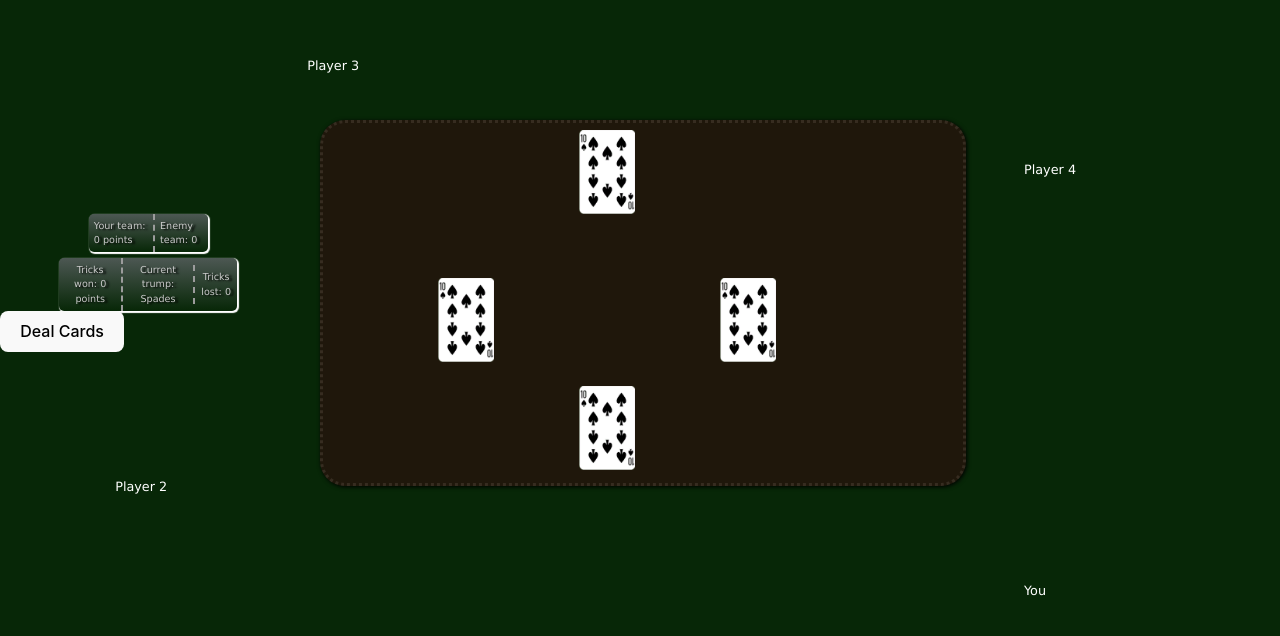
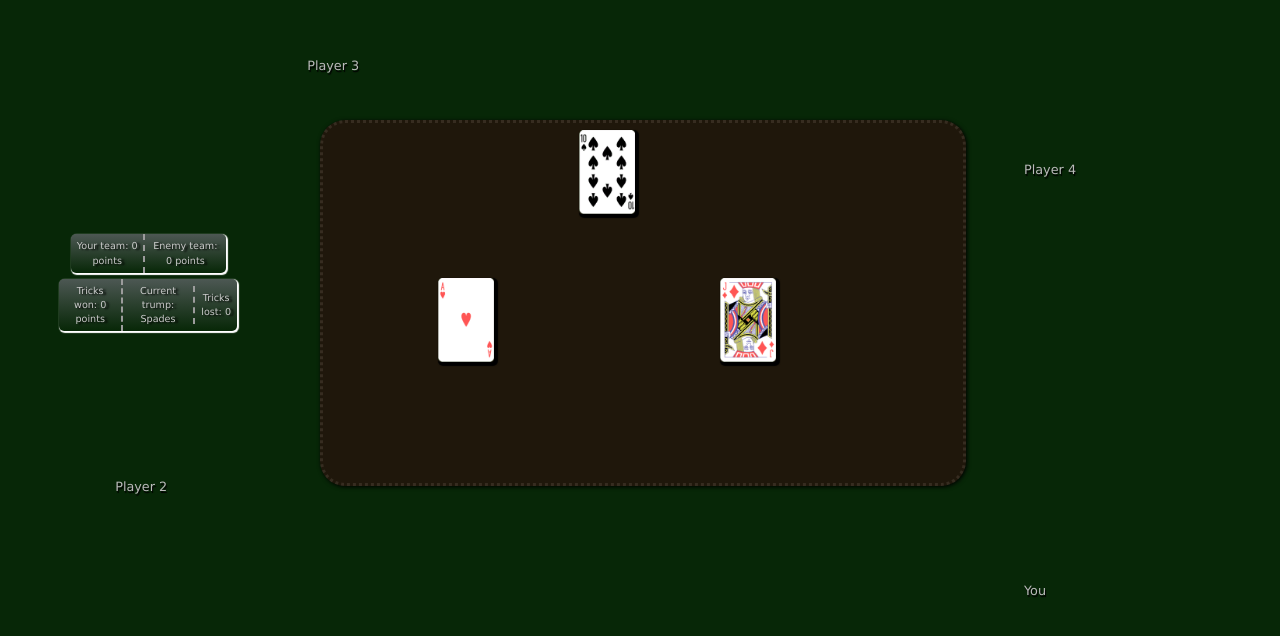
Before and after one commit to jasminealmassri/Euchre.Web, a React (Vite) app in the folder euchre-react/: page / in a window 1280 px wide. Shown: the part 120-756 px from the top of the page. Built offline with nearby package versions, Linux system fonts and the light colour scheme.

Commit message:
Styling update

```diff
--- a/euchre-react/src/components/CardComponent.css
+++ b/euchre-react/src/components/CardComponent.css
@@ -1,5 +1,9 @@
 .card {
     width: 3.5rem;
+    box-shadow: 2px 2px 1px 2px rgb(17, 17, 17);
+    border-radius: 5px;
+    cursor: pointer;
+
 }
 
 .player-2-hand, .player-3-hand, .player-4-hand {
@@ -14,7 +18,8 @@
     .card {
         /* border: 3px solid black;
         border-radius: 8px; */
-        box-shadow: 1px 1px 10px rgba(5, 5, 5, 0.407);
+        /* box-shadow: 1px 1px 10px rgba(5, 5, 5, 0.407); */
+
         /* width: 14%; */
         transition: all 0.2s linear;
     }
@@ -95,3 +100,11 @@
     /* display: flex;
     flex-direction: column; */
 }
+
+.player-1-card, .player-2-card, .player-3-card, .player-4-card {
+    .card {
+        box-shadow: 2px 2px 1px 2px black;
+        border-radius: 3px;
+    }
+
+}
--- a/euchre-react/src/components/ScoreComponent.css
+++ b/euchre-react/src/components/ScoreComponent.css
@@ -3,13 +3,14 @@
     color: rgb(202, 202, 202);
     font-size: 0.6rem;
     display: flex;
-    justify-content: space-around;
+    justify-content: center;
     margin: 2% auto;
     /* font-size: 70%; */
     border-radius: 5px;
     background: rgb(255,255,255);
     background: linear-gradient(0deg, rgba(255,255,255,0) 0%, rgba(123,120,134,0.6) 100%);
     text-shadow: 3px 1px 2px black;
+    /* align-items: center; */
 
 }
 
@@ -17,9 +18,13 @@
     /* border: 2px dashed rgb(160, 160, 160); */
     box-shadow: 1px 1px 1px 1px white;
     /* padding: 1%; */
-    width: 40%;
+    width: 52%;
+    display: flex;
     div {
+        flex: 1 1 auto;
         padding: 0.3rem;
+        text-align: center;
+        /* background-color: red; */
         /* background-color: red; */
     }
     div:nth-child(2) {
--- a/euchre-react/src/components/ScoreComponent.tsx
+++ b/euchre-react/src/components/ScoreComponent.tsx
@@ -22,8 +22,8 @@ const ScoreComponent : React.FC<props> = ({ game }) => {
   return (
     <>
       <div className="total_scores">
-          <div>Your team: { your_team_score } points</div>
-          <div>Enemy team: { their_team_score }</div>
+          <div>Your team:   { your_team_score } points</div>
+          <div>Enemy team:  { their_team_score } points</div>
       </div>
       <div className="scoreboard">
         <div className="left_score">
--- a/euchre-react/src/components/TableComponent.css
+++ b/euchre-react/src/components/TableComponent.css
@@ -8,7 +8,8 @@
 }
 
 #player-1-label, #player-2-label, #player-3-label, #player-4-label {
-    color: white;
+    color: rgb(186, 186, 186);
+    text-shadow: 1px 2px 1px black;
     font-size: 0.8rem;
     font-family:'Lucida Sans', 'Lucida Sans Regular', 'Lucida Grande', 'Lucida Sans Unicode', Geneva, Verdana, sans-serif;
     position: absolute;
--- a/euchre-react/src/components/TableComponent.tsx
+++ b/euchre-react/src/components/TableComponent.tsx
@@ -53,7 +53,7 @@ const TableComponent : React.FC<props> = ({game}) => {
         <HandComponent key={3} hand={hand3} className="player-3-hand"/>
         <HandComponent key={4} hand={hand4} className="player-4-hand"/>
         <TrickComponent></TrickComponent>
-        <button onClick={dealCards}>Deal Cards</button>
+        {/* <button onClick={dealCards}>Deal Cards</button> */}
     </>
   )
 }
--- a/euchre-react/src/components/TrickComponent.tsx
+++ b/euchre-react/src/components/TrickComponent.tsx
@@ -7,17 +7,17 @@ import './TrickComponent.css';
 const TrickComponent = () => {
   return (
     <div className="trick">
-        <div className="player-1-card">
-            <CardComponent key={1} card={{faceValue:"10", suit:"spades", faceUp: true}} flippedUp={true}/>
-        </div>
+        {/* <div className="player-1-card">
+            <CardComponent key={1} card={{faceValue:"", suit:"", faceUp: true}} flippedUp={true}/>
+        </div> */}
         <div className="player-2-card">
-            <CardComponent key={2} card={{faceValue:"10", suit:"spades", faceUp: true}} flippedUp={true}/>
+            <CardComponent key={2} card={{faceValue:"A", suit:"hearts", faceUp: true}} flippedUp={true}/>
         </div>
         <div className="player-3-card">
             <CardComponent key={3} card={{faceValue:"10", suit:"spades", faceUp: true}} flippedUp={true}/>
         </div>
         <div className="player-4-card">
-            <CardComponent key={4} card={{faceValue:"10", suit:"spades", faceUp: true}} flippedUp={true}/>
+            <CardComponent key={4} card={{faceValue:"J", suit:"diamonds", faceUp: true}} flippedUp={true}/>
         </div>
     </div>
   )
```
Also changed, not shown: euchre-react/project_progress_images/june13snapshot.png (added), euchre-react/project_progress_images/june13snapshot2.png (added).
